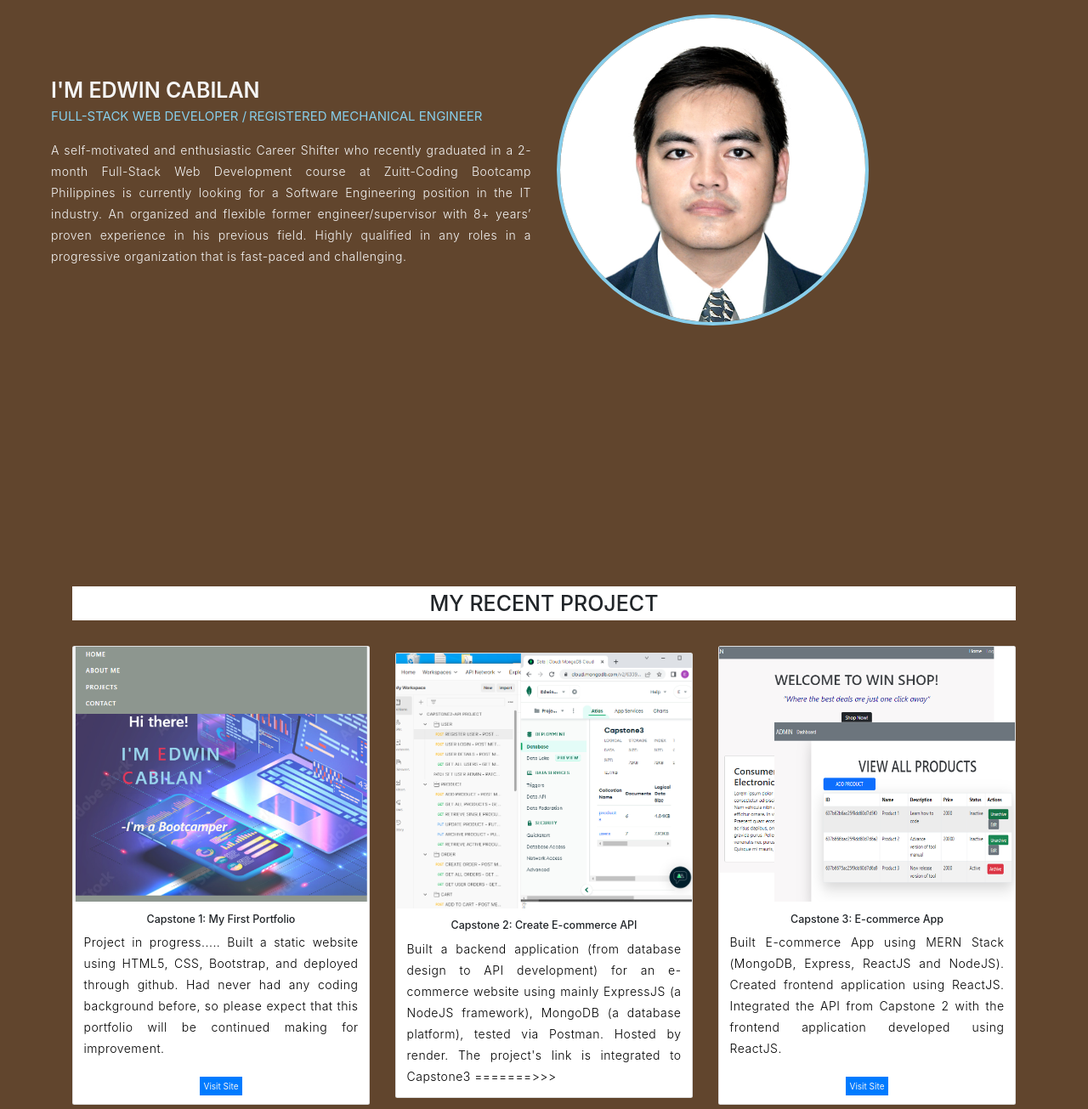
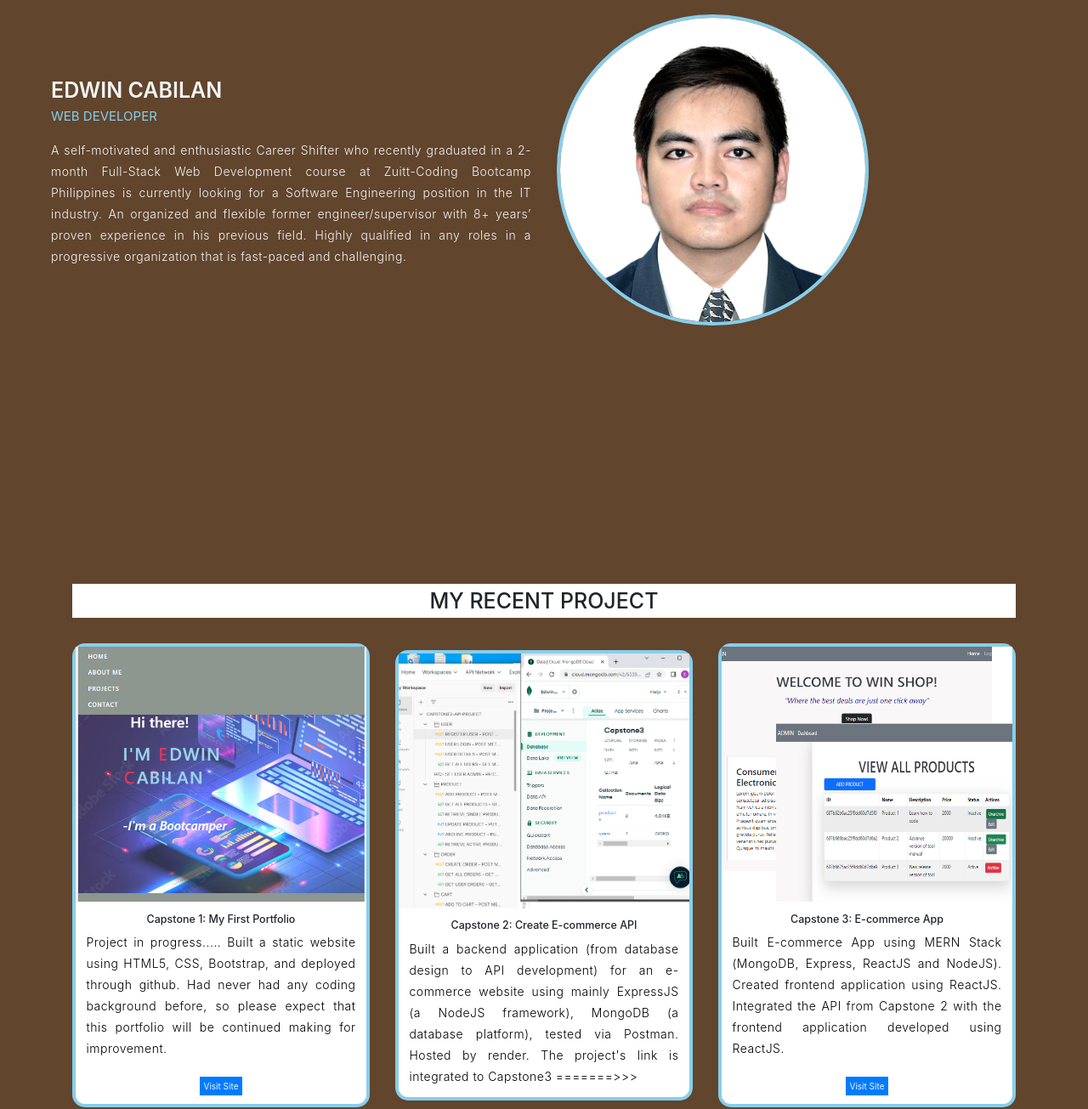
Before and after one commit to Edwin3333/portfolio, a plain HTML site: page index.html in a window 1280 px wide. Shown: the part 1000-2305 px from the top of the page at 85% size. Drawn offline with nearby package versions, Linux system fonts and the light colour scheme; files whose address does not match are found by name.

Commit message:
Add files via upload

```diff
--- a/index.css
+++ b/index.css
@@ -183,6 +183,12 @@ p {
 
 }
 
+.card {
+		border-radius: 15px;
+		border-width: 2px ;
+			border: 4px solid skyblue;
+}
+
 #about span {
 	font-size: 1.5rem;
 	color: skyblue;
--- a/index.html
+++ b/index.html
@@ -67,10 +67,10 @@
     <div class="container-fluid">
       <div class="row gy-7 align-items-center">
         <div class="col-lg-6 order-lg-first order-last">
-        <h1 class="diplay-4 text-align-center pt-4">I'm Edwin Cabilan</h1>
+        <h1 class="diplay-4 text-align-center pt-4">Edwin Cabilan</h1>
         <div class="person-is">
-          <span>FULL-STACK WEB DEVELOPER  /</span>
-          <span>REGISTERED MECHANICAL ENGINEER</span>
+          <span>WEB DEVELOPER  </span>
+
         </div>
           <p class="mt-4">A self-motivated and enthusiastic Career Shifter who recently graduated in a 2-month Full-Stack
           Web Development course at Zuitt-Coding Bootcamp Philippines is currently looking for a
```
Also changed, not shown: images/capstone1.png (added), images/capstone2.png (added), images/capstone3.png (added).
